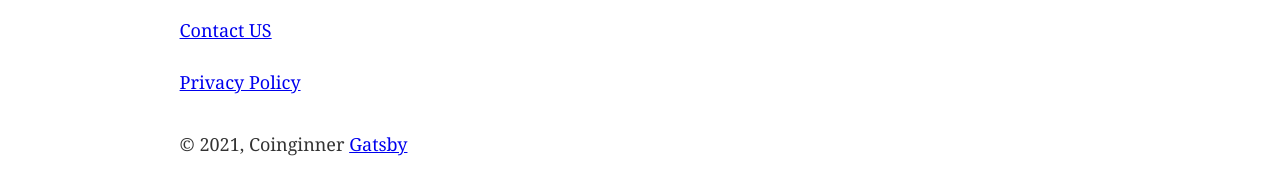
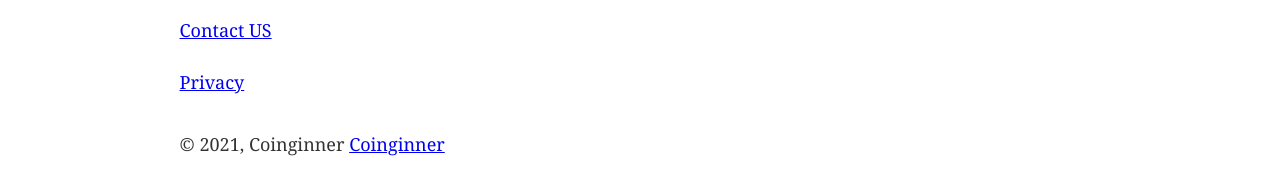
Before and after one commit to congnguyendinh0/coinginner_website, a Gatsby site: page / in a window 1280 px wide. Shown: the part 281-476 px from the top of the page. Built offline with nearby package versions, Linux system fonts and the light colour scheme; Gatsby itself is replaced by a stand-in of ours.

Commit message:
added website

```diff
--- a/src/components/layout.js
+++ b/src/components/layout.js
@@ -41,7 +41,7 @@ const Layout = ({ children }) => {
         >
           © {new Date().getFullYear()}, Coinginner
           {` `}
-          <a href="https://github.com/congnguyendinh0/coinginner://www.gatsbyjs.com">Gatsby</a>
+          <a href="https://github.com/congnguyendinh0/coinginner">Coinginner</a>
         </footer>
       </div>
     </>
--- a/src/pages/index.js
+++ b/src/pages/index.js
@@ -15,7 +15,7 @@ const IndexPage = () => (
       <Link to="/page-2/">Contact US</Link> <br />
     </p>
     <p>
-      <Link to="/page-3/">Privacy Policy</Link> <br />
+      <Link to="/page-3/">Privacy</Link> <br />
     </p>
   </Layout>
 )
```
